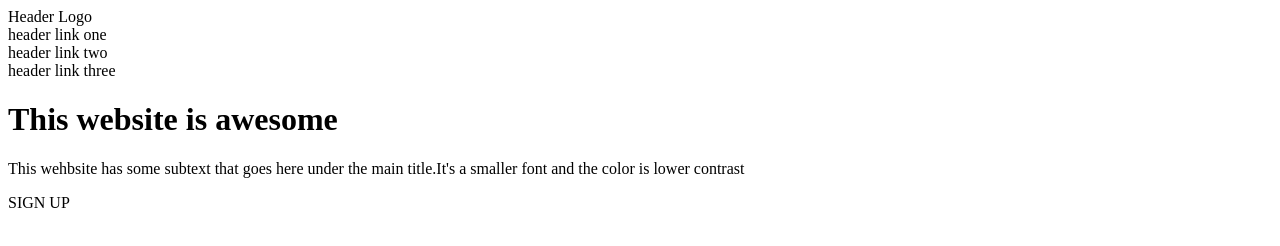
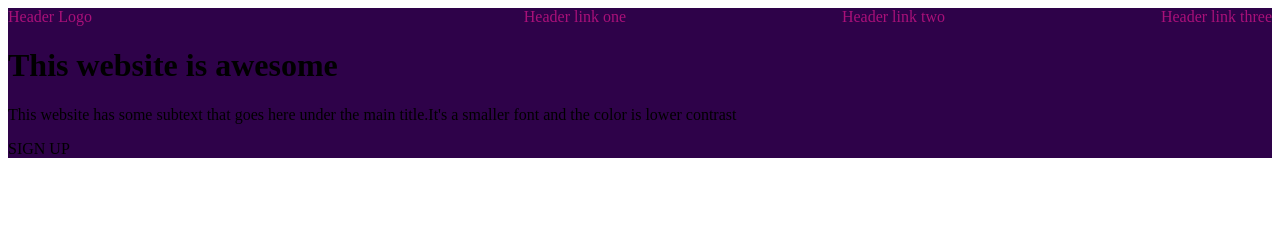
Before and after one commit to Cameliuu/landing-page, a plain HTML site: page index.html in a window 1280 px wide. Drawn offline with Linux system fonts and the light colour scheme.

Commit message:
added flexbox container for header

```diff
--- a/index.html
+++ b/index.html
@@ -2,15 +2,19 @@
 <html>
 <head>
     <meta charset="UTF-8">
+    <link rel="stylesheet" href="style.css">
 </head>
 <header>
-    <div>Header Logo</div>
-    <div>header link one</div>
-    <div>header link two</div>
-    <div>header link three</div>
-    <h1>This website is awesome</h1>
-    <p>This wehbsite has some subtext that goes here under the main title.It's a smaller font and the color is lower contrast</p>
-    <div class="signup button">SIGN UP</div>
+
+    <div class="links">
+        <div class="logo">Header Logo</div>
+        <div class="link";id="one">Header link one</div>
+        <div class="link";id="two">Header link two</div>
+        <div class="link";id="three">Header link three</div>
+    </div>
+    <h1 class="text title">This website is awesome</h1>
+    <p class="text paragraph">This website has some subtext that goes here under the main title.It's a smaller font and the color is lower contrast</p>
+    <div class="text signup button">SIGN UP</div>
 </header>
 <body>
 
--- /dev/null
+++ b/style.css
@@ -0,0 +1,18 @@
+header{
+    background-color: #2E0249;
+    width: 100%;
+}
+
+.links
+{
+    height: auto;
+    display:flex;
+    color: #A91079;
+    justify-content: right;
+}
+.link{
+    margin-left: auto;
+}
+.links .logo{
+    margin-right:auto;
+}
```
